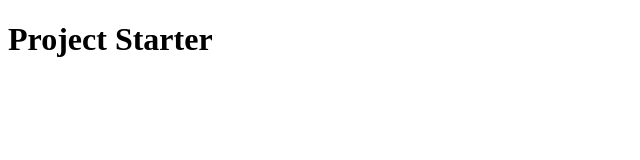
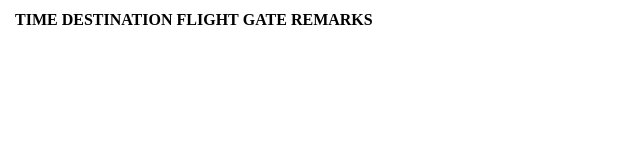
Before and after one commit to mwoods0157/fifty-projects, a plain HTML site: page day53-flight-widget/index.html in a window 1280 px wide. Shown: the whole page, without its empty margins (0-640 px from the left). Drawn offline with Linux system fonts and the light colour scheme.

Commit message:
html table flight headings

```diff
--- a/day53-flight-widget/index.html
+++ b/day53-flight-widget/index.html
@@ -8,7 +8,24 @@
     <title>Flight Widget</title>
 </head>
 <body>
-    <h1>Project Starter</h1>
+    <div class="departures">
+        <table>
+            <thead>
+                <tr>
+                    <th></th>
+                    <th>TIME</th>
+                    <th>DESTINATION</th>
+                    <th>FLIGHT</th>
+                    <th>GATE</th>
+                    <th>REMARKS</th>
+                </tr>
+            </thead>
+            <tbody>
+
+            </tbody>
+        </table>
+    </div>
+
     <script src="script.js"></script>
 </body>
 </html>
```
